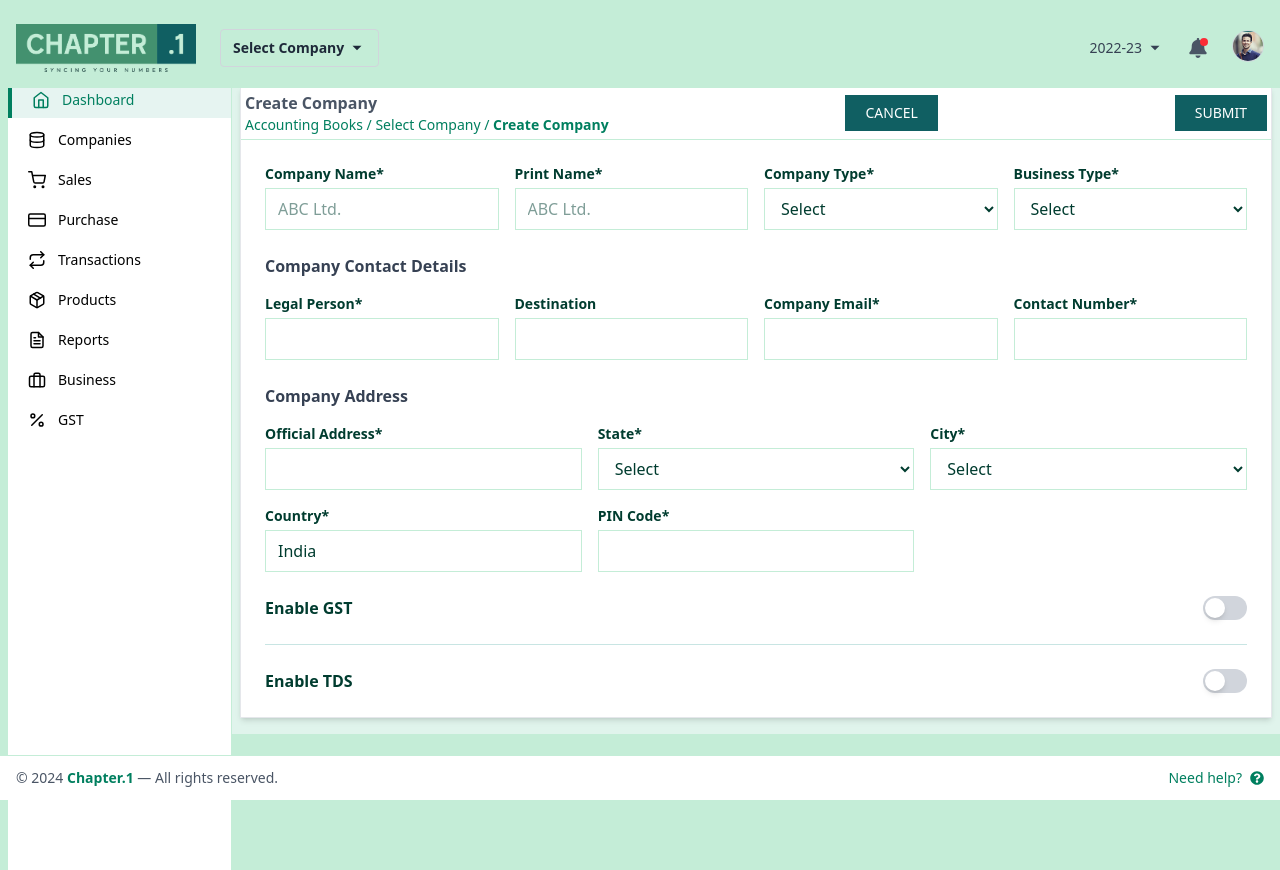
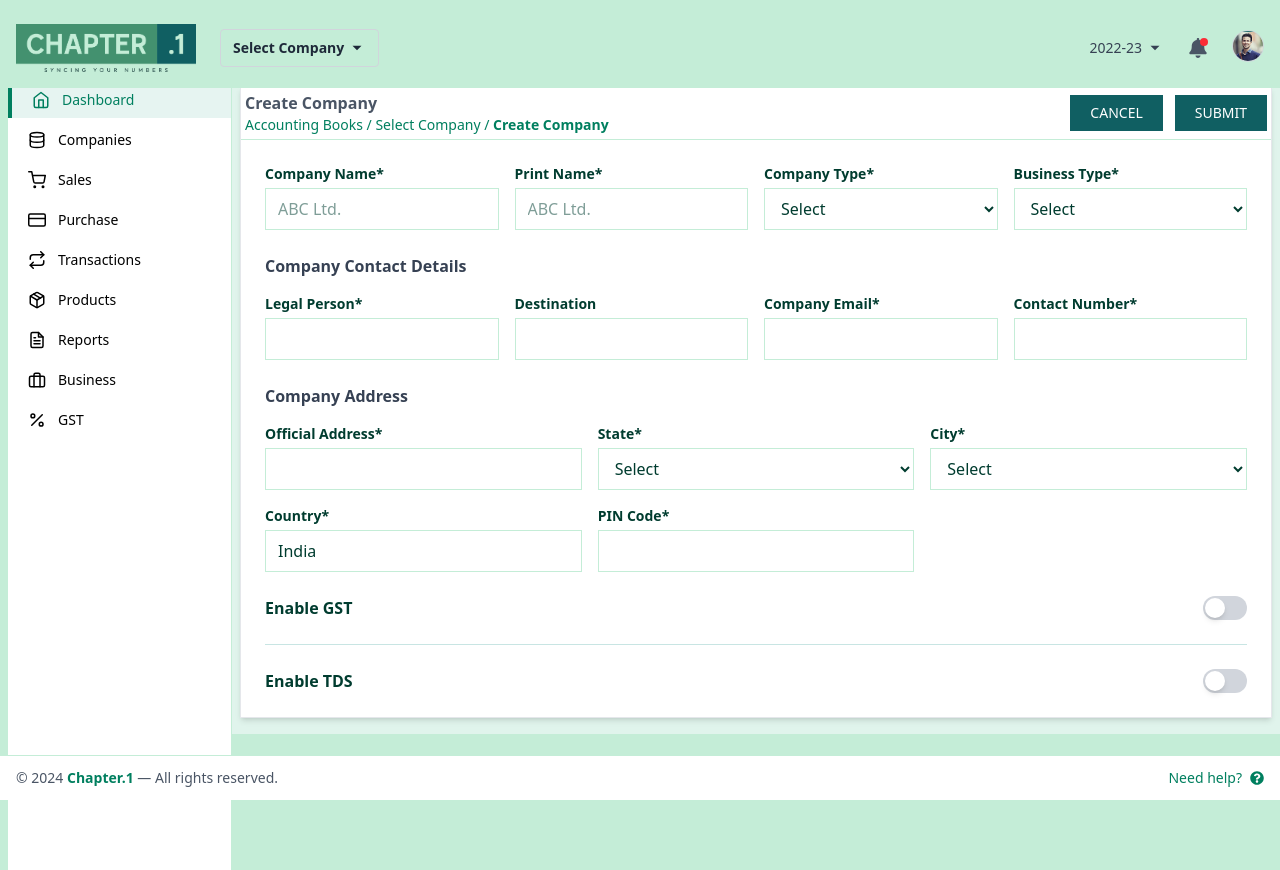
Before and after one commit to Deepika2342/chapter-1, a Next.js app: page /createCompany in a window 1280 px wide. Built offline with nearby package versions, Linux system fonts and the light colour scheme.

Commit message:
littlte changes

```diff
--- a/src/app/(companyList)/createCompany/page.tsx
+++ b/src/app/(companyList)/createCompany/page.tsx
@@ -14,7 +14,7 @@ const CreateCompany = () => {
       <div className="bg-white w-full max-w-8xl shadow-md rounded-none border border-gray-200 relative">
 
         {/* HEADER */}
-        <div className="flex justify-between items-center border-b-1 border-border px-1 py-1">
+        <div className="flex justify-between items-center border-b-1  border-border px-1 gap-0 py-1">
           <div>
             <span className="hidden sm:inline text-gray-600 text-xs sm:text-sm md:text-base truncate font-semibold">Create Company</span>
             <p className="text-sm text-[#007F5F] font-light">
@@ -23,18 +23,21 @@ const CreateCompany = () => {
             </p>
           </div>
 
+          <div className="flex gap-3">
             <button
               className="px-5 py-2 bg-[#105F62] text-white text-sm transition"
               onClick={() => setShowPopup(true)}
             >
               CANCEL
             </button>
+
             <button
               className="px-5 py-2 bg-[#105F62] text-white text-sm transition"
               onClick={() => setShowPopup(true)}
             >
               SUBMIT
             </button>
+          </div>
         </div>
 
         {/* GST POPUP */}
--- a/src/app/(companyList)/layout.tsx
+++ b/src/app/(companyList)/layout.tsx
@@ -1,7 +1,7 @@
 "use client";
 
 import Navbar1 from "@/components/navbar1";
-import React, { useState, ReactNode } from "react";
+import React, { useState, } from "react";
 import {
     FiHome,
     FiDatabase,
```
Lines whose indentation alone changed are shown as unchanged.
